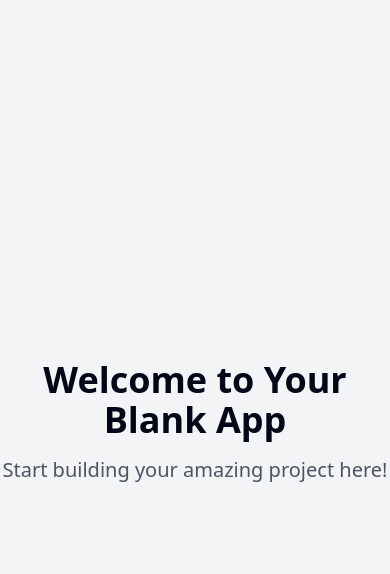
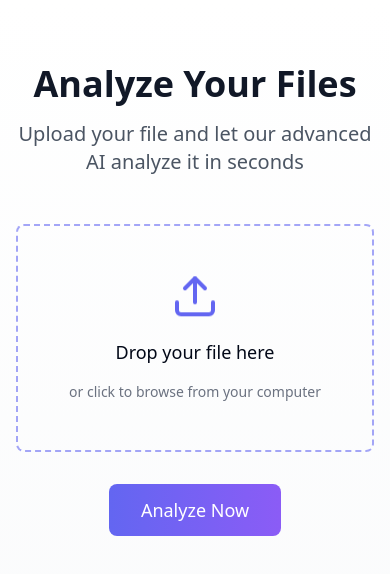
Before and after one commit to AlenMaverickGit/teamstimenewui-40, a React (Vite) app: page / in a window 390 px wide. Shown: the top 574 px of the page. Built offline with nearby package versions, Linux system fonts and the light colour scheme.

Commit message:
feat: Implement landing page design
Implement a visually captivating and intuitive landing page with a drag-and-drop file upload zone, an 'Analyze' button, and a clean, responsive design.

```diff
--- /dev/null
+++ b/src/components/AnalyzeButton.tsx
@@ -0,0 +1,36 @@
+
+import React from 'react';
+import { Loader2 } from 'lucide-react';
+
+interface AnalyzeButtonProps {
+  onClick: () => void;
+  isLoading?: boolean;
+  disabled?: boolean;
+}
+
+const AnalyzeButton = ({ onClick, isLoading, disabled }: AnalyzeButtonProps) => {
+  return (
+    <button
+      onClick={onClick}
+      disabled={disabled || isLoading}
+      className={`
+        relative px-8 py-3 text-lg font-medium text-white
+        rounded-lg transition-all duration-300
+        bg-gradient-to-r from-primary to-[#8b5cf6]
+        hover:from-primary-hover hover:to-[#7c3aed]
+        focus:outline-none focus:ring-2 focus:ring-primary focus:ring-offset-2
+        disabled:opacity-50 disabled:cursor-not-allowed
+        animate-scale-in
+      `}
+    >
+      <span className={`${isLoading ? 'invisible' : ''}`}>
+        Analyze Now
+      </span>
+      {isLoading && (
+        <Loader2 className="absolute top-1/2 left-1/2 -translate-x-1/2 -translate-y-1/2 w-6 h-6 animate-spin" />
+      )}
+    </button>
+  );
+};
+
+export default AnalyzeButton;
--- /dev/null
+++ b/src/components/FileUploadZone.tsx
@@ -0,0 +1,81 @@
+
+import React, { useState, useCallback } from 'react';
+import { Upload } from 'lucide-react';
+import { useToast } from "@/components/ui/use-toast";
+
+const FileUploadZone = () => {
+  const [isDragging, setIsDragging] = useState(false);
+  const [file, setFile] = useState<File | null>(null);
+  const { toast } = useToast();
+
+  const handleDrag = useCallback((e: React.DragEvent) => {
+    e.preventDefault();
+    e.stopPropagation();
+    if (e.type === "dragenter" || e.type === "dragover") {
+      setIsDragging(true);
+    } else if (e.type === "dragleave") {
+      setIsDragging(false);
+    }
+  }, []);
+
+  const handleDrop = useCallback((e: React.DragEvent) => {
+    e.preventDefault();
+    e.stopPropagation();
+    setIsDragging(false);
+
+    const droppedFile = e.dataTransfer.files[0];
+    if (droppedFile) {
+      setFile(droppedFile);
+      toast({
+        title: "File uploaded successfully",
+        description: `${droppedFile.name} has been uploaded.`,
+      });
+    }
+  }, [toast]);
+
+  const handleFileSelect = useCallback((e: React.ChangeEvent<HTMLInputElement>) => {
+    const selectedFile = e.target.files?.[0];
+    if (selectedFile) {
+      setFile(selectedFile);
+      toast({
+        title: "File uploaded successfully",
+        description: `${selectedFile.name} has been uploaded.`,
+      });
+    }
+  }, [toast]);
+
+  return (
+    <div
+      className={`relative w-full max-w-2xl mx-auto rounded-lg border-2 border-dashed p-12 text-center transition-all duration-300
+        ${isDragging ?
+          'border-primary bg-primary/5' :
+          'border-gray-300 hover:border-primary animate-border-pulse'
+        }`}
+      onDragEnter={handleDrag}
+      onDragLeave={handleDrag}
+      onDragOver={handleDrag}
+      onDrop={handleDrop}
+    >
+      <input
+        type="file"
+        className="absolute inset-0 w-full h-full opacity-0 cursor-pointer"
+        onChange={handleFileSelect}
+        accept="*/*"
+      />
+      <div className="space-y-4">
+        <Upload className="w-12 h-12 mx-auto text-primary animate-bounce" />
+        <h3 className="text-lg font-medium">
+          {file ? file.name : "Drop your file here"}
+        </h3>
+        <p className="text-sm text-gray-500">
+          {file ?
+            `${(file.size / 1024 / 1024).toFixed(2)} MB` :
+            "or click to browse from your computer"
+          }
+        </p>
+      </div>
+    </div>
+  );
+};
+
+export default FileUploadZone;
--- a/src/pages/Index.tsx
+++ b/src/pages/Index.tsx
@@ -1,12 +1,42 @@
-// Update this page (the content is just a fallback if you fail to update the page)
+
+import React, { useState } from 'react';
+import FileUploadZone from '@/components/FileUploadZone';
+import AnalyzeButton from '@/components/AnalyzeButton';
 
 const Index = () => {
+  const [isAnalyzing, setIsAnalyzing] = useState(false);
+
+  const handleAnalyze = () => {
+    setIsAnalyzing(true);
+    // Simulate analysis
+    setTimeout(() => {
+      setIsAnalyzing(false);
+    }, 2000);
+  };
+
   return (
-    <div className="min-h-screen flex items-center justify-center bg-gray-100">
-      <div className="text-center">
-        <h1 className="text-4xl font-bold mb-4">Welcome to Your Blank App</h1>
-        <p className="text-xl text-gray-600">Start building your amazing project here!</p>
-      </div>
+    <div className="min-h-screen bg-gradient-to-b from-white to-gray-50">
+      <main className="container mx-auto px-4 py-16 animate-fade-in">
+        <div className="text-center mb-12 space-y-4">
+          <h1 className="text-4xl md:text-5xl font-bold text-gray-900">
+            Analyze Your Files
+          </h1>
+          <p className="text-xl text-gray-600 max-w-2xl mx-auto">
+            Upload your file and let our advanced AI analyze it in seconds
+          </p>
+        </div>
+
+        <div className="space-y-8">
+          <FileUploadZone />
+
+          <div className="text-center">
+            <AnalyzeButton
+              onClick={handleAnalyze}
+              isLoading={isAnalyzing}
+            />
+          </div>
+        </div>
+      </main>
     </div>
   );
 };
--- a/tailwind.config.ts
+++ b/tailwind.config.ts
@@ -1,3 +1,4 @@
+
 import type { Config } from "tailwindcss";
 
 export default {
@@ -10,87 +11,39 @@ export default {
   ],
   prefix: "",
   theme: {
-		container: {
-			center: true,
-			padding: '2rem',
-			screens: {
-				'2xl': '1400px'
-			}
-		},
     extend: {
       colors: {
-				border: 'hsl(var(--border))',
-				input: 'hsl(var(--input))',
-				ring: 'hsl(var(--ring))',
-				background: 'hsl(var(--background))',
-				foreground: 'hsl(var(--foreground))',
+        border: "hsl(var(--border))",
+        input: "hsl(var(--input))",
+        ring: "hsl(var(--ring))",
+        background: "hsl(var(--background))",
+        foreground: "hsl(var(--foreground))",
         primary: {
-					DEFAULT: 'hsl(var(--primary))',
-					foreground: 'hsl(var(--primary-foreground))'
+          DEFAULT: "#6366f1",
+          hover: "#4f46e5",
         },
-				secondary: {
-					DEFAULT: 'hsl(var(--secondary))',
-					foreground: 'hsl(var(--secondary-foreground))'
-				},
-				destructive: {
-					DEFAULT: 'hsl(var(--destructive))',
-					foreground: 'hsl(var(--destructive-foreground))'
-				},
-				muted: {
-					DEFAULT: 'hsl(var(--muted))',
-					foreground: 'hsl(var(--muted-foreground))'
-				},
-				accent: {
-					DEFAULT: 'hsl(var(--accent))',
-					foreground: 'hsl(var(--accent-foreground))'
-				},
-				popover: {
-					DEFAULT: 'hsl(var(--popover))',
-					foreground: 'hsl(var(--popover-foreground))'
-				},
-				card: {
-					DEFAULT: 'hsl(var(--card))',
-					foreground: 'hsl(var(--card-foreground))'
-				},
-				sidebar: {
-					DEFAULT: 'hsl(var(--sidebar-background))',
-					foreground: 'hsl(var(--sidebar-foreground))',
-					primary: 'hsl(var(--sidebar-primary))',
-					'primary-foreground': 'hsl(var(--sidebar-primary-foreground))',
-					accent: 'hsl(var(--sidebar-accent))',
-					'accent-foreground': 'hsl(var(--sidebar-accent-foreground))',
-					border: 'hsl(var(--sidebar-border))',
-					ring: 'hsl(var(--sidebar-ring))'
-				}
-			},
-			borderRadius: {
-				lg: 'var(--radius)',
-				md: 'calc(var(--radius) - 2px)',
-				sm: 'calc(var(--radius) - 4px)'
+        secondary: "#f0f4f8",
       },
       keyframes: {
-				'accordion-down': {
-					from: {
-						height: '0'
+        "fade-in": {
+          "0%": { opacity: "0", transform: "translateY(10px)" },
+          "100%": { opacity: "1", transform: "translateY(0)" },
         },
-					to: {
-						height: 'var(--radix-accordion-content-height)'
-					}
+        "border-pulse": {
+          "0%, 100%": { borderColor: "rgba(99, 102, 241, 0.3)" },
+          "50%": { borderColor: "rgba(99, 102, 241, 0.8)" },
         },
-				'accordion-up': {
-					from: {
-						height: 'var(--radix-accordion-content-height)'
+        "scale-in": {
+          "0%": { transform: "scale(0.95)", opacity: "0" },
+          "100%": { transform: "scale(1)", opacity: "1" },
         },
-					to: {
-						height: '0'
-					}
-				}
       },
       animation: {
-				'accordion-down': 'accordion-down 0.2s ease-out',
-				'accordion-up': 'accordion-up 0.2s ease-out'
-			}
-		}
+        "fade-in": "fade-in 0.5s ease-out",
+        "border-pulse": "border-pulse 2s ease-in-out infinite",
+        "scale-in": "scale-in 0.2s ease-out",
+      },
+    },
   },
   plugins: [require("tailwindcss-animate")],
 } satisfies Config;
```
Lines whose indentation alone changed are shown as unchanged.
